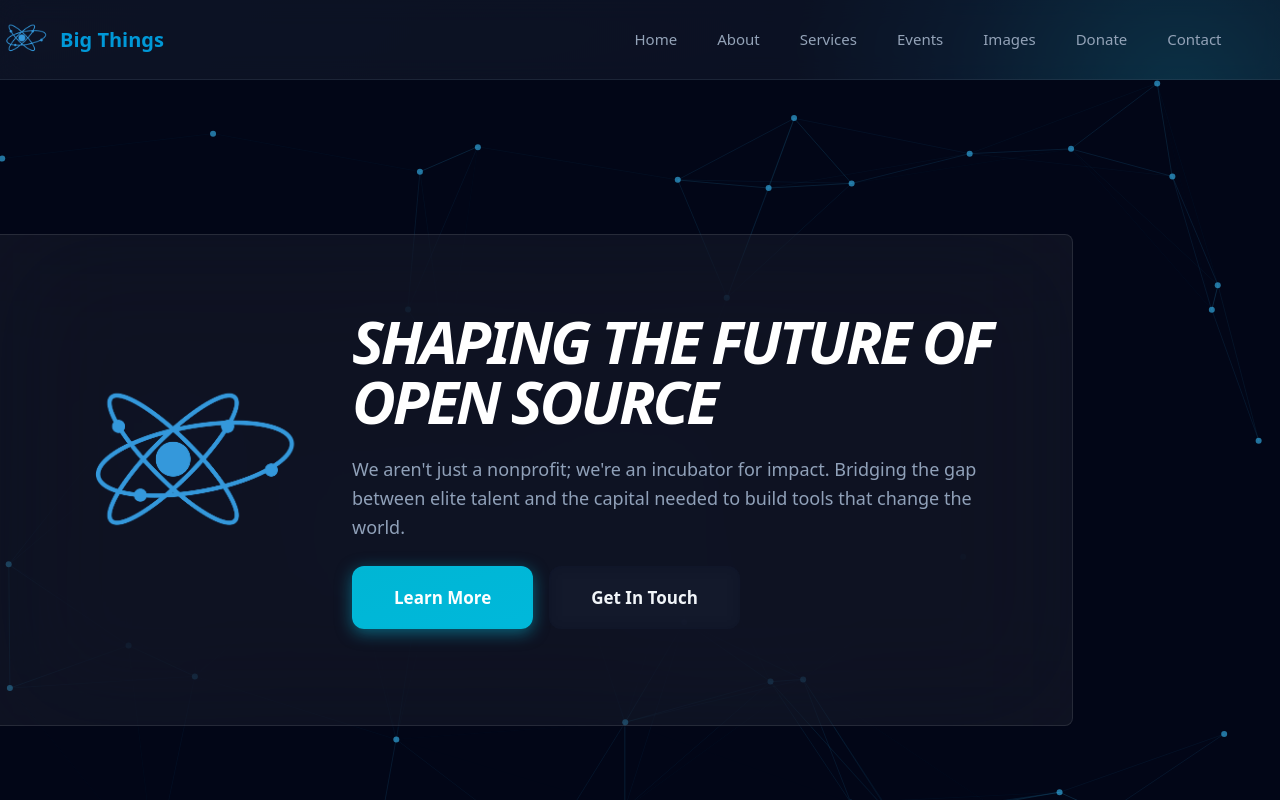
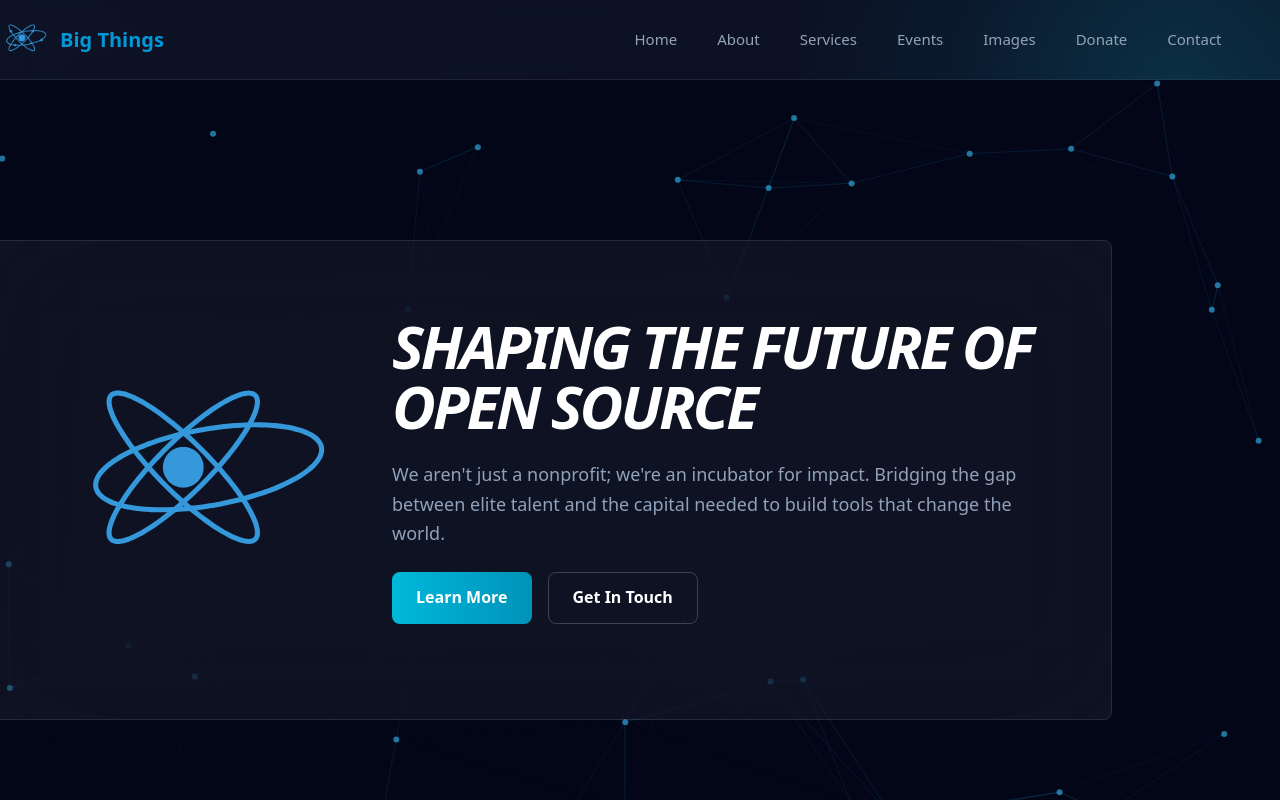
Before and after one commit to Big-Things-software/Big-Things-Software, a Next.js app: page / in a window 1280 px wide. Both pictures are taken after a click on the button "About". Shown: the top 800 px of the page. Built offline with nearby package versions, Linux system fonts and the light colour scheme.

Commit message:
vedant, don't ever remove anything ever again
I HAD TO F*CKING GO AND EDIT EVERYTHING IN MYSELF FOR 1 F*CKING HOUR,
YOU ARE FORBIDDEN FROM EVER TOUCHING OTHER CODE THAT IS NOT YOURS UNLESS
YOU GET ANDREWS PERMISSION

```diff
--- a/src/app/page.tsx
+++ b/src/app/page.tsx
@@ -1,10 +1,18 @@
+
 "use client";
 
-import { useState, useEffect, useRef } from "react";
+import { useState, useEffect, useRef, useCallback } from "react";
 import Image from "next/image";
 import Link from "next/link";
-import { motion } from "framer-motion";
-import { DIVIDER, BTN_PRIMARY, BTN_OUTLINE } from "@/lib/styles";
+import { motion, AnimatePresence } from "framer-motion";
+
+// Style constants
+const DIVIDER = "border-0 h-px bg-gradient-to-r from-transparent via-cyan-500/50 to-transparent my-0";
+const BTN_PRIMARY = "inline-flex items-center justify-center px-6 py-3 rounded-lg bg-gradient-to-r from-cyan-500 to-cyan-600 text-white font-semibold transition-all duration-300 hover:from-cyan-400 hover:to-cyan-500 hover:shadow-[0_0_20px_rgba(6,182,212,0.5)]";
+const BTN_OUTLINE = "inline-flex items-center justify-center px-6 py-3 rounded-lg border border-white/20 text-white font-semibold transition-all duration-300 hover:bg-white/10 hover:border-white/40";
+
+const PILLAR_CARD =
+  "backdrop-blur-xl rounded-2xl p-10 transition-all duration-300 relative overflow-hidden bg-white/5 border border-white/10 before:absolute before:top-0 before:left-0 before:right-0 before:h-[3px] before:bg-gradient-to-r before:from-cyan-400 before:to-cyan-500 before:scale-x-0 before:origin-left before:transition-transform before:duration-300 hover:before:scale-x-100 hover:border-cyan-400 hover:-translate-y-2 hover:shadow-[0_12px_40px_rgba(0,0,0,0.3),0_0_20px_rgba(6,182,212,0.3)]";
 
 interface Particle {
   x: number;
@@ -20,9 +28,6 @@ const CONNECT_DISTANCE = 250;
 const GLOW_DISTANCE = 120;
 const BOOT_DELAY_MS = 2500;
 const SCRAMBLE_CHARS = "!<>-_\\/[]{}=+*^?#________";
-
-const PILLAR_CARD =
-  "backdrop-blur-xl rounded-2xl p-10 transition-all duration-300 relative overflow-hidden bg-white/5 border border-white/10 before:absolute before:top-0 before:left-0 before:right-0 before:h-[3px] before:bg-gradient-to-r before:from-cyan-400 before:to-cyan-500 before:scale-x-0 before:origin-left before:transition-transform before:duration-300 hover:before:scale-x-100 hover:border-cyan-400 hover:-translate-y-2 hover:shadow-[0_12px_40px_rgba(0,0,0,0.3),0_0_20px_rgba(6,182,212,0.3)]";
 
 function InteractiveNetwork({ active }: { active: boolean }) {
   const canvasRef = useRef<HTMLCanvasElement>(null);
@@ -171,48 +176,68 @@ function ScrambleText({ text, active, onComplete }: { text: string; active: bool
 }
 
 export default function Home() {
-  const [booted, setBooted] = useState(false);
-  const [revealed, setRevealed] = useState(false);
+  const [bootPhase, setBootPhase] = useState("loading");
+  const [contentReady, setContentReady] = useState(false);
+  const [textDecrypted, setTextDecrypted] = useState(false);
 
   useEffect(() => {
-    const t = setTimeout(() => setBooted(true), BOOT_DELAY_MS);
-    return () => clearTimeout(t);
+    const timer = setTimeout(() => setBootPhase("active"), BOOT_DELAY_MS);
+    return () => clearTimeout(timer);
   }, []);
+
+  // Delay content appearance until logo animation completes
+  useEffect(() => {
+    if (bootPhase === "active") {
+      const timer = setTimeout(() => setContentReady(true), 1200);
+      return () => clearTimeout(timer);
+    }
+  }, [bootPhase]);
+
+  const onScrambleComplete = useCallback(() => {
+    setTextDecrypted(true);
+  }, []);
+
+  const isActive = bootPhase === "active";
+  const logoTransition = { duration: 1.2, ease: [0.6, 0.01, -0.05, 0.9] };
 
   return (
     <>
       <section className="relative h-screen overflow-hidden">
-        <InteractiveNetwork active={booted} />
+        <InteractiveNetwork active={isActive} />
 
-        <div className={`relative z-10 h-full flex items-center transition-all duration-[1200ms] ease-[cubic-bezier(0.8,0,0.2,1)] ${booted ? "justify-start" : "justify-center"}`}>
+        <div className="relative z-10 h-full flex items-center justify-center">
+          {/* Hero container - always rendered but positioned differently */}
+          <div className={`absolute left-0 flex items-center pl-[5%] pr-12 !pb-5 pointer-events-none transition-opacity duration-500 ${isActive ? 'opacity-100' : 'opacity-0'}`}>
+            <motion.div
+              className="absolute inset-0 bg-white/5 backdrop-blur-[60px] border-y border-r border-white/10 rounded-r-lg"
+              initial={{ opacity: 0 }}
+              animate={{ opacity: contentReady ? 1 : 0 }}
+              transition={{ duration: 0.7, ease: 'easeIn' }}
+            />
 
-          {!booted && (
-            <div className="transition-opacity duration-300">
-              <Image
-                src="/animated-logo.svg"
-                alt="Big Things Software"
-                width={240}
-                height={240}
-                priority
-              />
-            </div>
-          )}
+            {/* Placeholder for layout - invisible but takes space */}
+            <div className="relative w-[280px] h-[280px]" />
 
-          <div className={`absolute left-0 flex items-center bg-white/5 backdrop-blur-[60px] border-y border-r border-white/10 rounded-r-lg pl-[5%] pr-12 !pb-5 transition-all duration-1000 ease-[cubic-bezier(0.8,0,0.2,1)] ${booted ? "opacity-100" : "opacity-0 -translate-x-10 pointer-events-none"}`}>
-            <Image
-              src="/transparent-logo.png"
-              alt="Big Things Software"
-              width={240}
-              height={240}
-              priority
-            />
-            <div className="ml-12 max-w-2xl py-16">
+            <motion.div
+                className="relative ml-12 max-w-2xl py-16"
+                initial={{ opacity: 0 }}
+                animate={{ opacity: contentReady ? 1 : 0 }}
+                transition={{ duration: 0.8, ease: 'easeIn', delay: 0.1 }}
+            >
+              <div className={contentReady ? 'pointer-events-auto' : ''}>
                 <h1 className="text-white text-4xl lg:text-6xl font-black leading-none !py-3 uppercase tracking-tighter italic">
-                <ScrambleText text="SHAPING THE FUTURE OF OPEN SOURCE" active={booted} onComplete={() => setRevealed(true)} />
+                  <ScrambleText text="SHAPING THE FUTURE OF OPEN SOURCE" active={contentReady} onComplete={onScrambleComplete} />
                 </h1>
-              <div className={`transition-all duration-1000 ease-[cubic-bezier(0.8,0,0.2,1)] delay-500 ${revealed ? 'opacity-100 translate-y-0' : 'opacity-0 translate-y-5 pointer-events-none'}`}>
+                <motion.div
+                    initial={{ opacity: 0, y: 5 }}
+                    animate={{
+                      opacity: textDecrypted ? 1 : 0,
+                      y: textDecrypted ? 0 : 5
+                    }}
+                    transition={{ duration: 0.8, ease: [0.8, 0, 0.2, 1], delay: 0.2 }}
+                >
                   <p className="text-lg text-slate-400 leading-relaxed !py-3 font-light">
-                  We aren't just a nonprofit; we're an incubator for impact.
+                    We aren&apos;t just a nonprofit; we&apos;re an incubator for impact.
                     Bridging the gap between elite talent and the capital needed to
                     build tools that change the world.
                   </p>
@@ -220,14 +245,40 @@ export default function Home() {
                     <Link href="/about" className={BTN_PRIMARY}>Learn More</Link>
                     <Link href="/contact" className={BTN_OUTLINE}>Get In Touch</Link>
                   </div>
+                </motion.div>
               </div>
+            </motion.div>
           </div>
-          </div>
+
+          {/* Single animated logo that moves from center to hero position */}
+          <motion.div
+            className="absolute z-20"
+            initial={false}
+            animate={{
+              x: isActive ? "calc(-50vw + 5% + 140px + 2rem)" : 0,
+              y: 0,
+              scale: isActive ? 280/480 : 1,
+            }}
+            transition={logoTransition}
+          >
+            <Image
+              src="/animated-logo.svg"
+              alt="Big Things Software"
+              width={480}
+              height={480}
+              priority
+            />
+          </motion.div>
         </div>
       </section>
 
-      {booted && (
-        <div className="relative z-10 bg-[#020617] transition-opacity duration-1000 ease-in-out">
+      {isActive && (
+        <motion.div
+          className="relative z-10 bg-[#020617]"
+          initial={{ opacity: 0 }}
+          animate={{ opacity: 1 }}
+          transition={{ duration: 1, ease: 'easeIn' }}
+        >
           <hr className={DIVIDER} />
           <section className="py-20 px-8 relative max-[480px]:py-12 max-[480px]:px-4">
             <div className="max-w-[1120px] mx-auto relative z-[1]">
@@ -268,7 +319,7 @@ export default function Home() {
               <Link href="/contact" className={BTN_PRIMARY}>Join Us</Link>
             </div>
           </section>
-        </div>
+        </motion.div>
       )}
     </>
   );
```
Lines whose indentation alone changed are shown as unchanged.
